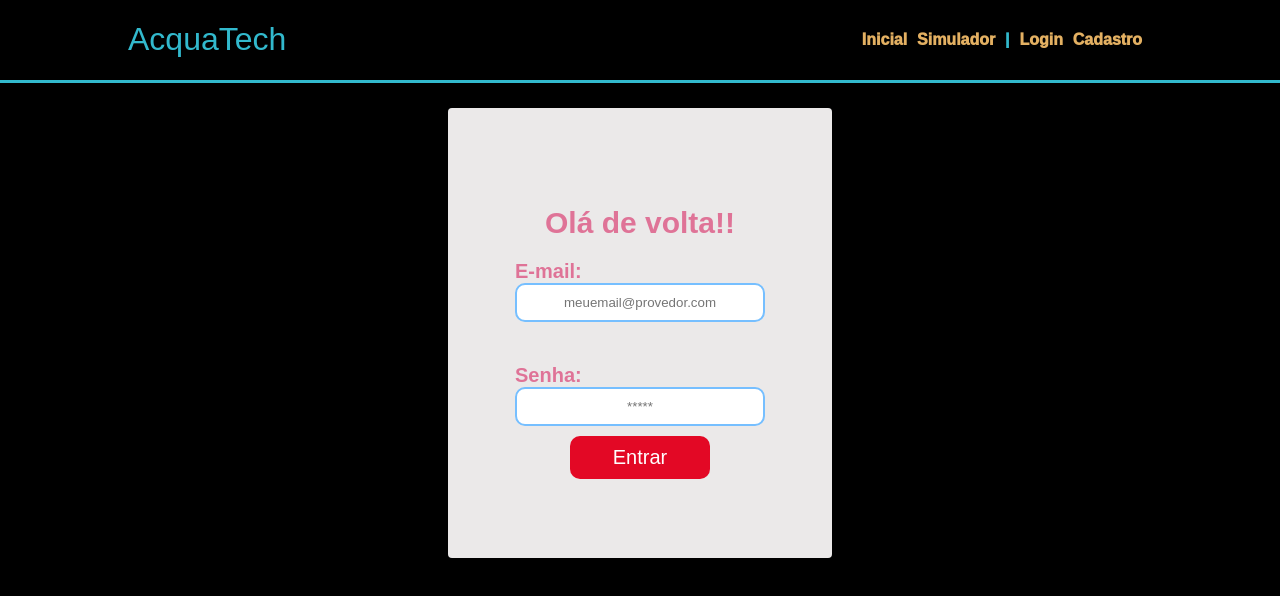
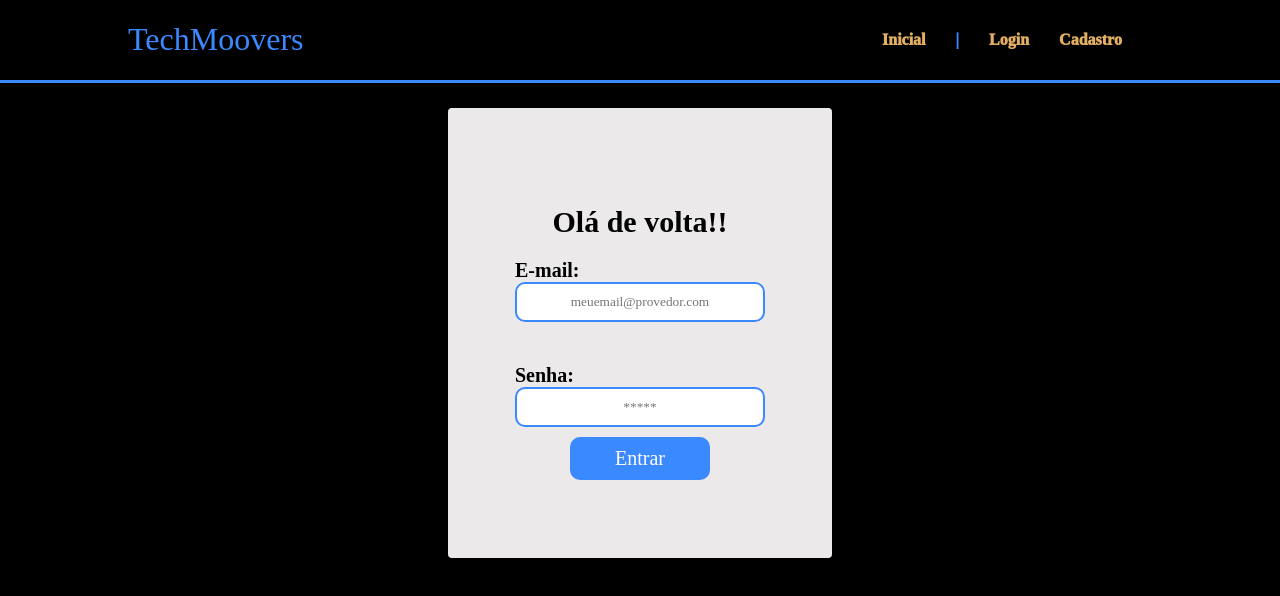
Before and after one commit to GuilhemeBorin/Cadastro, a plain HTML site: page login.html in a window 1280 px wide. Drawn offline with Linux system fonts and the light colour scheme.

Commit message:
atualizações (sem home)

```diff
--- a/login.css
+++ b/login.css
@@ -1,5 +1,5 @@
 *{
-    font-family: Arial;
+    font-family: 'Times New Roman', Times, serif;
 }
 
 body{
@@ -10,7 +10,7 @@ body{
     /* Cabeçalho */
 
 .cabeçalho{
-    border-bottom: 3px solid #32b9cd;
+    border-bottom: 3px solid #3B89FE;
 }
 
 .container{
@@ -25,7 +25,7 @@ body{
 
 .cabeçalho ul{
     font-weight: 1000;
-    color: #32b9cd;
+    color: #3B89FE;
 }
 
 ul{
@@ -38,7 +38,7 @@ a{
 }
 
 .titulo{
-    color: #32b9cd;
+    color: #3B89FE;
     width: fit-content;
     font-weight: 500;
 }
@@ -58,7 +58,7 @@ a{
     background-image: url(public/assets/img/bg-jelly-fish-para_outras_pags.png);
     background-size: center center;
     height: 500px;
-    color: #fff;
+    color: black;
     display: flex;
 }
 
@@ -109,7 +109,7 @@ a{
     background: rgb(235, 233, 233);
     width: 400px;
     height: 450px;
-    color: rgb(223, 115, 151);
+    color: black;
     display: flex;
     flex-direction: column;
     justify-content: center;
@@ -129,7 +129,7 @@ a{
 
 .formulario button{
     margin-top: 10px;
-    background-color: #e30825;
+    background-color: #3B89FE;
     color: #fff;
     padding: 10px 15px;
     border: none;
@@ -143,7 +143,7 @@ a{
 .formulario input{
     padding: 10px 15px;
     text-align: center;
-    border: 2px solid rgb(118, 191, 255);
+    border: 2px solid #3B89FE;
     border-radius: 10px;
 }
 
--- a/login.html
+++ b/login.html
@@ -11,10 +11,9 @@
         <!-- Cabeçalho -->
     <div class="cabeçalho">
         <div class="container">
-            <h1 class="titulo">AcquaTech</h1>
+            <h1 class="titulo">TechMoovers</h1>
             <ul class="navBar">
-                <li><a href="">Inicial</a></li>
-                <li><a href="">Simulador</a></li>
+                <li><a href="inicio.html">Inicial</a></li>
                 |
                 <li><a href="">Login</a></li>
                 <li><a href="cadastro.html">Cadastro</a></li>
```
Also changed, not shown: cadastro.html (+8 -7 lines), index.html (deleted, +0 -47 lines), inicio.html (added, +44 -0 lines), 1 other file.
